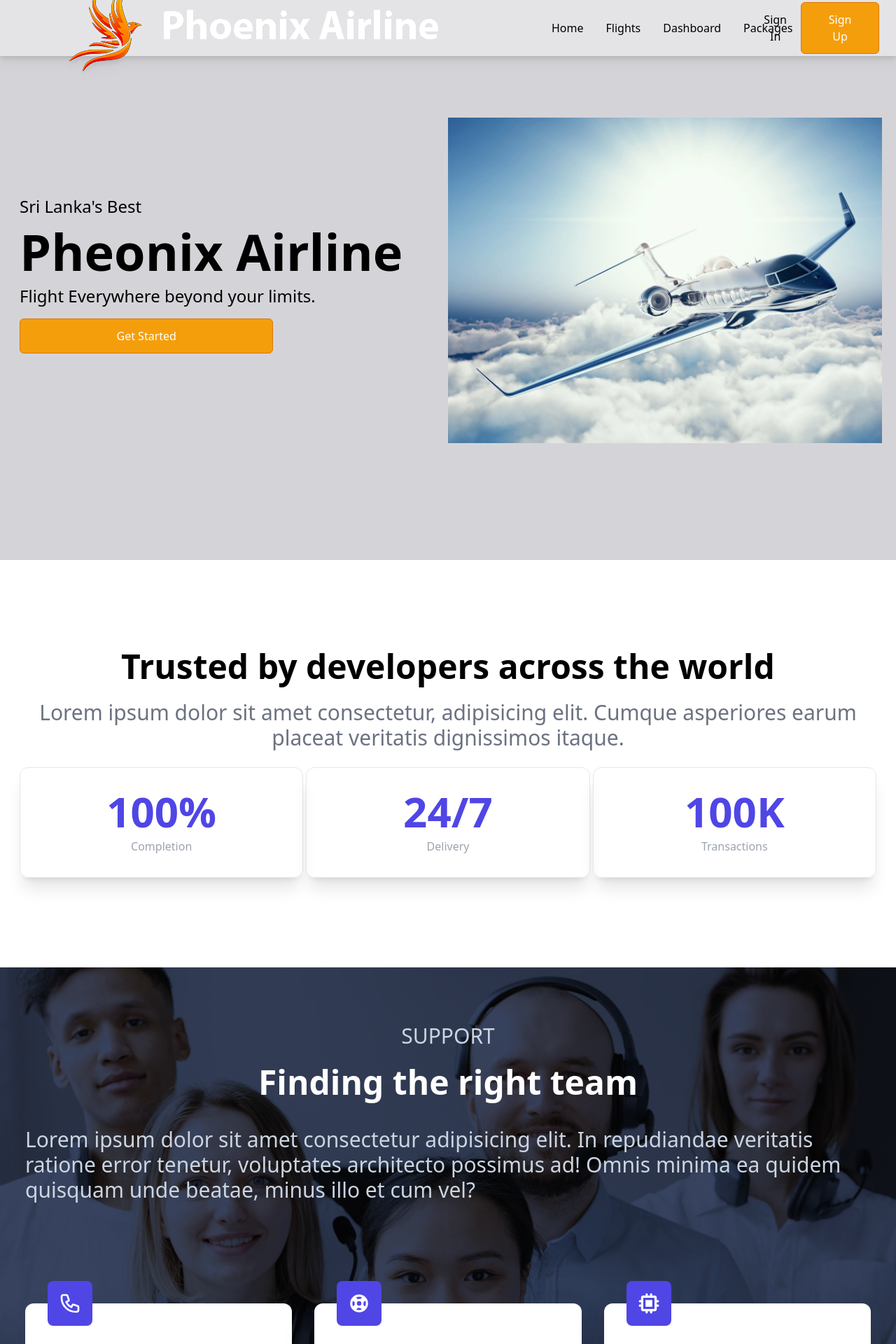
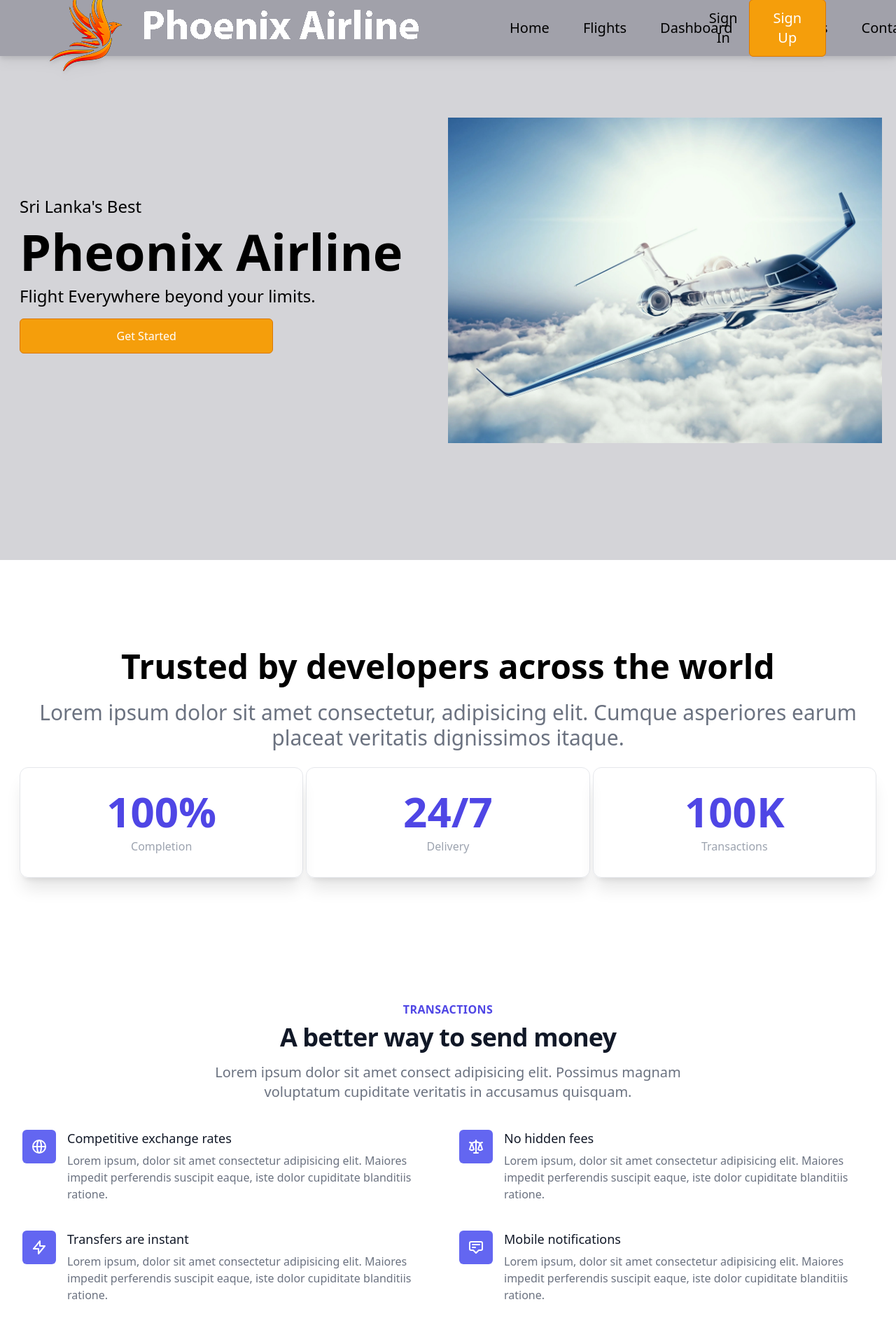
Before and after one commit to Savindu12/Pheonix_FMS, a React (Create React App) app: page / in a window 1280 px wide. Shown: the top 1920 px of the page at 70% size. Built offline with nearby package versions, Linux system fonts and the light colour scheme.

Commit message:
Minor changes (Navbar)

```diff
--- a/src/App.js
+++ b/src/App.js
@@ -4,6 +4,7 @@ import Footer from './components/Footer';
 import Hero from './components/Hero';
 import Navbar from './components/Navbar'
 import Pricing from './components/Pricing';
+import Transaction from './components/Transactions';
 import Support from './components/Support'
 
 function App() {
@@ -12,6 +13,7 @@ function App() {
       <Navbar />
       <Hero />
       <About />
+      <Transaction/>
       <Support />
       <AllInOne />
       <Pricing />
--- a/src/components/Hero.jsx
+++ b/src/components/Hero.jsx
@@ -18,8 +18,8 @@ const Hero = () => {
                 <p className='text-2xl'>Flight Everywhere beyond your limits.</p>
                 <button className='py-3 px-6 sm:w-[60%] my-4'>Get Started</button>
             </div>
-             <div>
-                <img className='w-full' src={bgImg} alt="/" />
+             <div className='im1'>
+                <img src={bgImg} alt="/" />
             </div>
             {/* <div className='absolute flex flex-col py-8 md:min-w-[760px] bottom-[5%]
             mx-1 md:left-1/2 transform md:-translate-x-1/2 bg-zinc-200
--- a/src/components/Navbar.jsx
+++ b/src/components/Navbar.jsx
@@ -11,11 +11,11 @@ const Navbar = () => {
     const handleClose =()=> setNav(!nav)
 
   return (
-    <div className='w-screen h-[80px] z-10 bg-zinc-200 fixed drop-shadow-lg'>
-      <div className='px-2 flex justify-between items-center w-full h-full'>
+    <div className='w-screen h-[80px] z-10 bg-zinc-400 fixed drop-shadow-lg'>
+      <div className='px-5 flex justify-between items-center w-full h-full'>
         <div className='flex items-center'>
-        <img className='w-full px-20' src={bgImg} alt="/" />
-          <ul className='hidden md:flex'>
+        <img className='w-full px-10' src={bgImg} alt="/" />
+          <ul className='hidden md:flex text-xl'>
           <li><Link to="home" smooth={true} duration={500}>Home</Link></li>
           <li><Link to="about" smooth={true} offset={-200} duration={500}>Flights</Link></li>
           <li><Link to="/Dashboard" smooth={true} offset={-50} duration={500}>Dashboard</Link></li>
@@ -23,11 +23,11 @@ const Navbar = () => {
           <li><Link to="Contact" smooth={true} offset={-50} duration={500}>Contact</Link></li>
           </ul>
         </div>
-        <div className='hidden md:flex pr-4'>
-          <button className='border-none bg-transparent text-black mr-4'>
+        <div className='hidden md:flex pr-20'>
+          <button className='border-none bg-transparent text-black mr-4 text-xl'>
             Sign In
           </button>
-          <button className='px-8 py-3'>Sign Up</button>
+          <button className='px-8 py-3 text-xl'>Sign Up</button>
         </div>
         <div className='md:hidden mr-4' onClick={handleClick}>
             {!nav ? <MenuIcon className='w-5' /> : <XIcon className='w-5' />}
@@ -37,7 +37,7 @@ const Navbar = () => {
 
       <ul className={!nav ? 'hidden' : 'absolute bg-zinc-200 w-full px-8'}>
           <li className='border-b-2 border-zinc-300 w-full'><Link onClick={handleClose} to="home" smooth={true} duration={500}>Home</Link></li>
-          <li className='border-b-2 border-zinc-300 w-full'><Link onClick={handleClose} to="about" smooth={true} offset={-200} duration={500}>About</Link></li>
+          <li className='border-b-2 border-zinc-300 w-full'><Link onClick={handleClose} to="about" smooth={true} offset={-200} duration={500}>Flights</Link></li>
           <li className='border-b-2 border-zinc-300 w-full'><Link onClick={handleClose} to="support" smooth={true} offset={-50} duration={500}>Support</Link></li>
           <li className='border-b-2 border-zinc-300 w-full'><Link onClick={handleClose} to="platforms" smooth={true} offset={-100} duration={500}>Platforms</Link></li>
           <li className='border-b-2 border-zinc-300 w-full'><Link onClick={handleClose} to="pricing" smooth={true} offset={-50} duration={500}>Pricing</Link></li>
--- /dev/null
+++ b/src/components/Transactions.jsx
@@ -0,0 +1,65 @@
+import React from "react";
+
+import { AnnotationIcon, GlobeAltIcon, LightningBoltIcon, ScaleIcon } from '@heroicons/react/outline'
+
+const features = [
+  {
+    name: 'Competitive exchange rates',
+    description:
+      'Lorem ipsum, dolor sit amet consectetur adipisicing elit. Maiores impedit perferendis suscipit eaque, iste dolor cupiditate blanditiis ratione.',
+    icon: GlobeAltIcon,
+  },
+  {
+    name: 'No hidden fees',
+    description:
+      'Lorem ipsum, dolor sit amet consectetur adipisicing elit. Maiores impedit perferendis suscipit eaque, iste dolor cupiditate blanditiis ratione.',
+    icon: ScaleIcon,
+  },
+  {
+    name: 'Transfers are instant',
+    description:
+      'Lorem ipsum, dolor sit amet consectetur adipisicing elit. Maiores impedit perferendis suscipit eaque, iste dolor cupiditate blanditiis ratione.',
+    icon: LightningBoltIcon,
+  },
+  {
+    name: 'Mobile notifications',
+    description:
+      'Lorem ipsum, dolor sit amet consectetur adipisicing elit. Maiores impedit perferendis suscipit eaque, iste dolor cupiditate blanditiis ratione.',
+    icon: AnnotationIcon,
+  },
+]
+
+export default function Example() {
+  return (
+    <div className="py-12 bg-white">
+      <div className="max-w-7xl mx-auto px-4 sm:px-6 lg:px-8">
+        <div className="lg:text-center">
+          <h2 className="text-base text-indigo-600 font-semibold tracking-wide uppercase">Transactions</h2>
+          <p className="mt-2 text-3xl leading-8 font-extrabold tracking-tight text-gray-900 sm:text-4xl">
+            A better way to send money
+          </p>
+          <p className="mt-4 max-w-2xl text-xl text-gray-500 lg:mx-auto">
+            Lorem ipsum dolor sit amet consect adipisicing elit. Possimus magnam voluptatum cupiditate veritatis in
+            accusamus quisquam.
+          </p>
+        </div>
+
+        <div className="mt-10">
+          <dl className="space-y-10 md:space-y-0 md:grid md:grid-cols-2 md:gap-x-8 md:gap-y-10">
+            {features.map((feature) => (
+              <div key={feature.name} className="relative">
+                <dt>
+                  <div className="absolute flex items-center justify-center h-12 w-12 rounded-md bg-indigo-500 text-white">
+                    <feature.icon className="h-6 w-6" aria-hidden="true" />
+                  </div>
+                  <p className="ml-16 text-lg leading-6 font-medium text-gray-900">{feature.name}</p>
+                </dt>
+                <dd className="mt-2 ml-16 text-base text-gray-500">{feature.description}</dd>
+              </div>
+            ))}
+          </dl>
+        </div>
+      </div>
+    </div>
+  )
+}
--- a/src/index.css
+++ b/src/index.css
@@ -4,7 +4,7 @@
 
 @layer base {
   li {
-    @apply p-4
+    @apply p-6
   }
 
   button {
@@ -14,3 +14,11 @@
 
 
 }
+
+/* .im1 img{
+  padding: 10%;
+  background-image: url("assets/cyber-bg.png") !important;
+  background-repeat: no-repeat !important;
+  background-size: cover;
+  width: 100% ;
+} */
```
Also changed, not shown: 1 other file (tests, documents, lock files or other folders).
